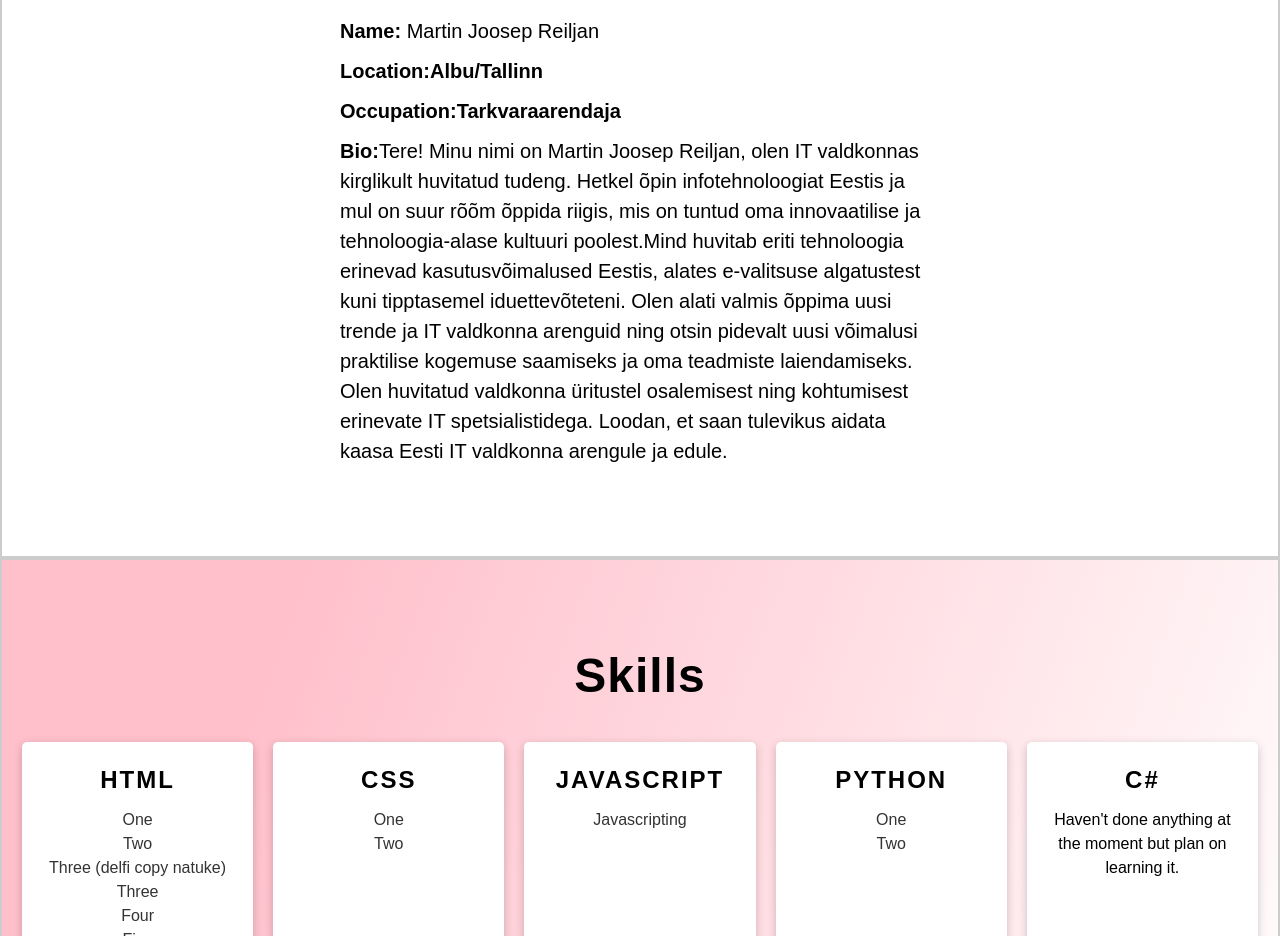
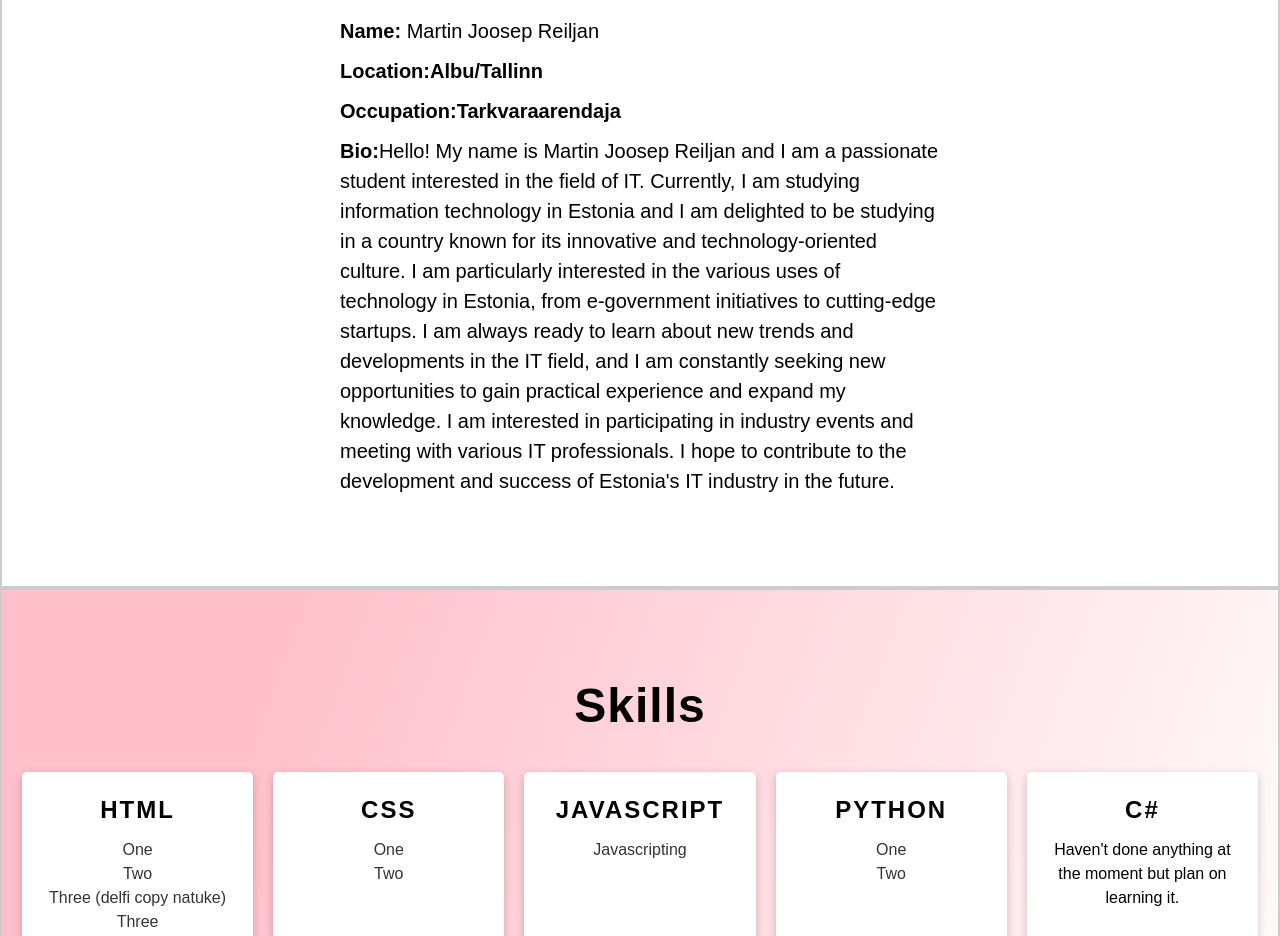
Before and after one commit to Joosepi/portfolio, a plain HTML site: page index.html in a window 1280 px wide. Shown: the part 960-1896 px from the top of the page. Drawn offline with Linux system fonts and the light colour scheme.

Commit message:
made the bio into english

```diff
--- a/index.html
+++ b/index.html
@@ -34,7 +34,7 @@
           <li><strong>Name:</strong> Martin Joosep Reiljan</li>
           <li><strong>Location:Albu/Tallinn</strong></li>
           <li><strong>Occupation:Tarkvaraarendaja</strong></li>
-          <li><strong>Bio:</strong>Tere! Minu nimi on Martin Joosep Reiljan, olen IT valdkonnas kirglikult huvitatud tudeng. Hetkel õpin infotehnoloogiat Eestis ja mul on suur rõõm õppida riigis, mis on tuntud oma innovaatilise ja tehnoloogia-alase kultuuri poolest.Mind huvitab eriti tehnoloogia erinevad kasutusvõimalused Eestis, alates e-valitsuse algatustest kuni tipptasemel iduettevõteteni. Olen alati valmis õppima uusi trende ja IT valdkonna arenguid ning otsin pidevalt uusi võimalusi praktilise kogemuse saamiseks ja oma teadmiste laiendamiseks. Olen huvitatud valdkonna üritustel osalemisest ning kohtumisest erinevate IT spetsialistidega. Loodan, et saan tulevikus aidata kaasa Eesti IT valdkonna arengule ja edule.</li>
+          <li><strong>Bio:</strong>Hello! My name is Martin Joosep Reiljan and I am a passionate student interested in the field of IT. Currently, I am studying information technology in Estonia and I am delighted to be studying in a country known for its innovative and technology-oriented culture. I am particularly interested in the various uses of technology in Estonia, from e-government initiatives to cutting-edge startups. I am always ready to learn about new trends and developments in the IT field, and I am constantly seeking new opportunities to gain practical experience and expand my knowledge. I am interested in participating in industry events and meeting with various IT professionals. I hope to contribute to the development and success of Estonia's IT industry in the future.</li>
         </ul>
       </div>
     </section>
```
